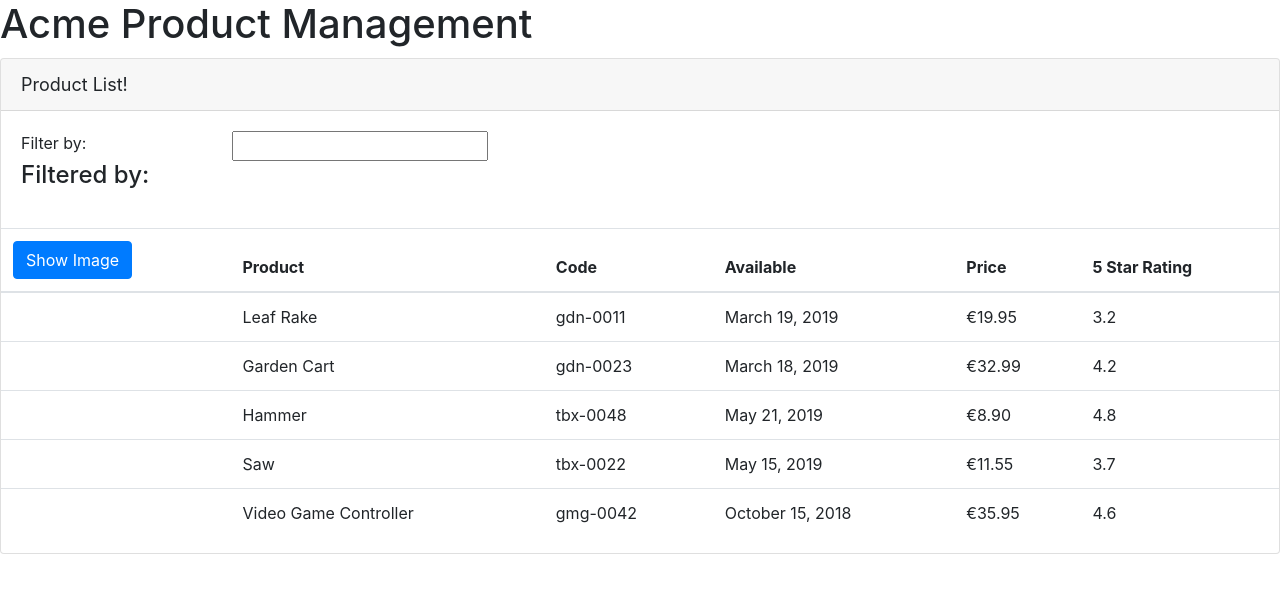
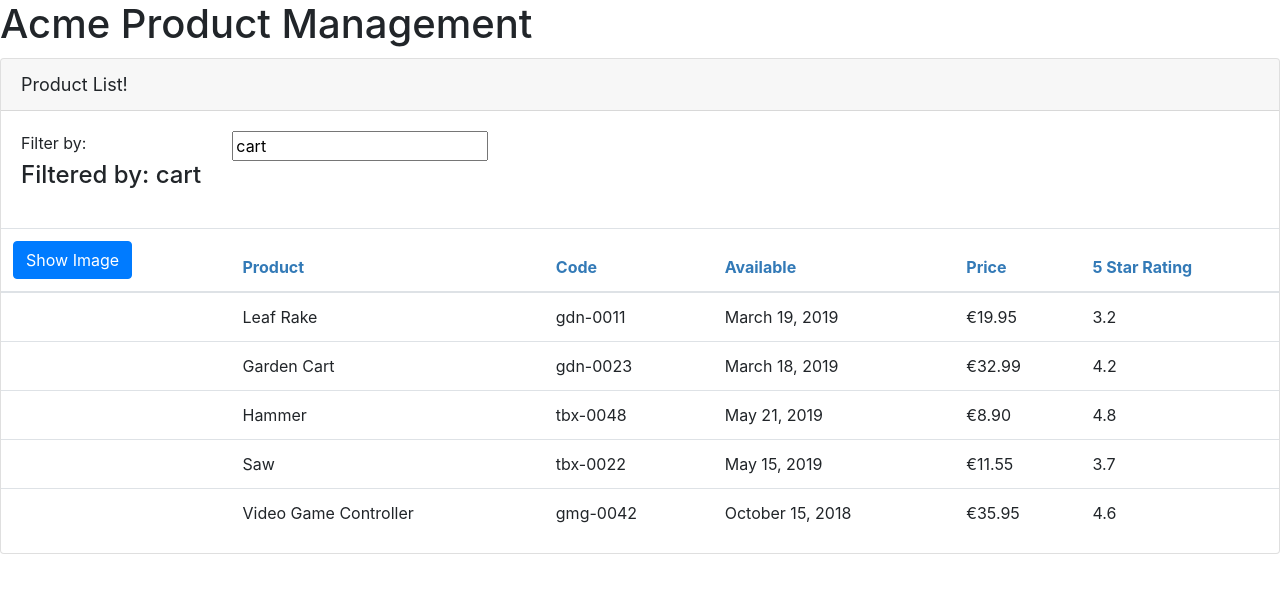
Before and after one commit to IftikharK/Angular-GettingStarted, an Angular app: page / in a window 1280 px wide. Shown: the top 592 px of the page. Built offline with nearby package versions, Linux system fonts and the light colour scheme.

Commit message:
added OnInit lifecycle hooks

```diff
--- a/src/app/products/product-list/product-list.component.css
+++ b/src/app/products/product-list/product-list.component.css
@@ -0,0 +1,3 @@
+thead {
+  color: #337AB7;
+}
--- a/src/app/products/product-list/product-list.component.ts
+++ b/src/app/products/product-list/product-list.component.ts
@@ -6,12 +6,12 @@ import { IProduct } from '../product';
   templateUrl: './product-list.component.html',
   styleUrls: ['./product-list.component.css'],
 })
-export class ProductListComponent {
+export class ProductListComponent implements OnInit {
   pageTitle = 'Product List!';
   imageWidth = 50;
   imageMargin = 2;
   showImage = false;
-  listFilter: 'cart';
+  listFilter = 'cart';
 
   products: IProduct[] = [
     {
@@ -66,6 +66,9 @@ export class ProductListComponent {
     },
   ];
 
+  ngOnInit(): void {
+    console.log('In OnInit');
+  }
   toggleImage(): void {
     this.showImage = !this.showImage;
   }
```
